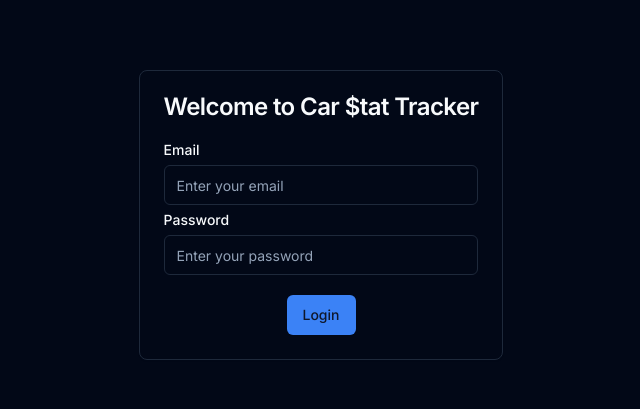
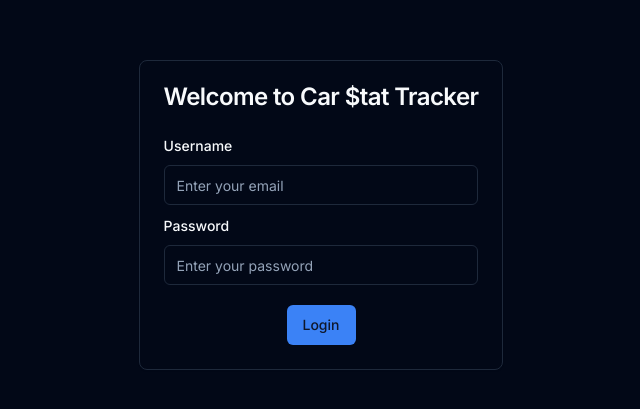
Before and after one commit to mertkaya1033/high-fidelity-proto, a Next.js app: page /login in a window 1280 px wide. Shown: the part 185-594 px from the top of the page, without its empty margins (319-959 px from the left). Built offline with nearby package versions, Linux system fonts and the light colour scheme.

Commit message:
add login logic

```diff
--- a/src/app/components/skill-list.tsx
+++ b/src/app/components/skill-list.tsx
@@ -65,8 +65,8 @@
         const saving = savings[skillStr as keyof typeof skills];
         const maxSaving = maxSavings[skillStr as keyof typeof skills];
         return (
-          <div className="flex w-full items-center justify-between">
-            <Button key={i} variant={"outline"} asChild>
+          <div className="flex w-full items-center justify-between" key={i}>
+            <Button variant={"outline"} asChild>
               <Link href={"/" + skillStr + "?" + searchParams.toString()}>
                 {skill.text}
               </Link>
--- a/src/app/layout.tsx
+++ b/src/app/layout.tsx
@@ -11,8 +11,9 @@
 });
 
 export const metadata = {
-  title: "Create T3 App",
-  description: "Generated by create-t3-app",
+  title: "Car Stat Tracker",
+  description:
+    "A stat tracking application for drivers to check their insurance savings.",
   icons: [{ rel: "icon", url: "/favicon.ico" }],
 };
 
--- a/src/app/login/page.tsx
+++ b/src/app/login/page.tsx
@@ -1,55 +1,105 @@
 "use client";
 
-// import { zodResolver } from "@hookform/resolvers/zod";
-// import { useForm } from "react-hook-form";
-// import { z } from "zod";
+import { zodResolver } from "@hookform/resolvers/zod";
+import { type SubmitHandler, useForm } from "react-hook-form";
+import { z } from "zod";
+
+// creating a schema for strings
+const formSchema = z.object({
+  username: z.string(),
+  password: z.string(),
+});
 
 import { Button } from "@/components/ui/button";
 import { Input } from "@/components/ui/input";
-import { Label } from "@/components/ui/label";
+
+import {
+  Form,
+  FormControl,
+  FormField,
+  FormItem,
+  FormLabel,
+  FormMessage,
+} from "@/components/ui/form";
 
 import { Card, CardContent, CardHeader, CardTitle } from "@/components/ui/card";
 import { useRouter } from "next/navigation";
 
-// function findUser(username: string, password: string) {
-//   const authList = [
-//     {
-//       username: "driver1",
-//       password: "password123",
-//     },
-//   ];
-
-//   return authList.find((item) => {
-//     return item.username === username && item.password === password;
-//   });
-// }
-
 export default function OtherPage() {
   const router = useRouter();
+
+  const form = useForm<z.infer<typeof formSchema>>({
+    resolver: zodResolver(formSchema),
+    defaultValues: {
+      username: "",
+      password: "",
+    },
+  });
+  const { setError } = form;
+
+  const onSubmit: SubmitHandler<z.infer<typeof formSchema>> = (data) => {
+    if (data.username === "driver1" && data.password === "password123") {
+      localStorage.setItem("isLoggedIn", "yessir");
+      router.push("/");
+      return;
+    }
+    setError("username", { message: "" });
+    setError("password", { message: "Incorrect username or password" });
+    console.log({ data });
+  };
+
   return (
     <div className="flex h-screen w-full items-center justify-center">
       <Card>
         <CardHeader>
           <CardTitle>Welcome to Car $tat Tracker</CardTitle>
         </CardHeader>
-        <CardContent className="flex flex-col gap-2">
-          <Label htmlFor="email">Email</Label>
-          <Input id="email" type="email" placeholder="Enter your email" />
-          <Label htmlFor="email">Password</Label>
-          <Input
-            id="password"
-            type="password"
-            placeholder="Enter your password"
-          />
-          <Button
-            className="mt-3 self-center"
-            onClick={() => {
-              localStorage.setItem("isLoggedIn", "yessir");
-              router.push("/");
-            }}
-          >
-            Login
-          </Button>
+        <CardContent>
+          <Form {...form}>
+            <form
+              onSubmit={form.handleSubmit(onSubmit)}
+              className="flex flex-col gap-2"
+            >
+              <FormField
+                control={form.control}
+                name="username"
+                rules={{
+                  required: true,
+                  pattern: /^driver1$/,
+                }}
+                render={({ field }) => (
+                  <FormItem>
+                    <FormLabel>Username</FormLabel>
+                    <FormControl>
+                      <Input placeholder="Enter your email" {...field} />
+                    </FormControl>
+                    <FormMessage />
+                  </FormItem>
+                )}
+              />
+              <FormField
+                control={form.control}
+                name="password"
+                rules={{ required: true, pattern: /^password123$/ }}
+                render={({ field }) => (
+                  <FormItem>
+                    <FormLabel>Password</FormLabel>
+                    <FormControl>
+                      <Input
+                        placeholder="Enter your password"
+                        type="password"
+                        {...field}
+                      />
+                    </FormControl>
+                    <FormMessage />
+                  </FormItem>
+                )}
+              />
+              <Button className="mt-3 self-center" type="submit">
+                Login
+              </Button>
+            </form>
+          </Form>
         </CardContent>
       </Card>
     </div>
--- /dev/null
+++ b/src/components/ui/form.tsx
@@ -0,0 +1,177 @@
+import * as React from "react";
+import type * as LabelPrimitive from "@radix-ui/react-label";
+import { Slot } from "@radix-ui/react-slot";
+import {
+  Controller,
+  type ControllerProps,
+  type FieldPath,
+  type FieldValues,
+  FormProvider,
+  useFormContext,
+} from "react-hook-form";
+
+import { cn } from "@/lib/utils";
+import { Label } from "@/components/ui/label";
+
+const Form = FormProvider;
+
+type FormFieldContextValue<
+  TFieldValues extends FieldValues = FieldValues,
+  TName extends FieldPath<TFieldValues> = FieldPath<TFieldValues>,
+> = {
+  name: TName;
+};
+
+const FormFieldContext = React.createContext<FormFieldContextValue>(
+  {} as FormFieldContextValue,
+);
+
+const FormField = <
+  TFieldValues extends FieldValues = FieldValues,
+  TName extends FieldPath<TFieldValues> = FieldPath<TFieldValues>,
+>({
+  ...props
+}: ControllerProps<TFieldValues, TName>) => {
+  return (
+    <FormFieldContext.Provider value={{ name: props.name }}>
+      <Controller {...props} />
+    </FormFieldContext.Provider>
+  );
+};
+
+const useFormField = () => {
+  const fieldContext = React.useContext(FormFieldContext);
+  const itemContext = React.useContext(FormItemContext);
+  const { getFieldState, formState } = useFormContext();
+
+  const fieldState = getFieldState(fieldContext.name, formState);
+
+  if (!fieldContext) {
+    throw new Error("useFormField should be used within <FormField>");
+  }
+
+  const { id } = itemContext;
+
+  return {
+    id,
+    name: fieldContext.name,
+    formItemId: `${id}-form-item`,
+    formDescriptionId: `${id}-form-item-description`,
+    formMessageId: `${id}-form-item-message`,
+    ...fieldState,
+  };
+};
+
+type FormItemContextValue = {
+  id: string;
+};
+
+const FormItemContext = React.createContext<FormItemContextValue>(
+  {} as FormItemContextValue,
+);
+
+const FormItem = React.forwardRef<
+  HTMLDivElement,
+  React.HTMLAttributes<HTMLDivElement>
+>(({ className, ...props }, ref) => {
+  const id = React.useId();
+
+  return (
+    <FormItemContext.Provider value={{ id }}>
+      <div ref={ref} className={cn("space-y-2", className)} {...props} />
+    </FormItemContext.Provider>
+  );
+});
+FormItem.displayName = "FormItem";
+
+const FormLabel = React.forwardRef<
+  React.ElementRef<typeof LabelPrimitive.Root>,
+  React.ComponentPropsWithoutRef<typeof LabelPrimitive.Root>
+>(({ className, ...props }, ref) => {
+  const { error, formItemId } = useFormField();
+
+  return (
+    <Label
+      ref={ref}
+      className={cn(error && "text-destructive", className)}
+      htmlFor={formItemId}
+      {...props}
+    />
+  );
+});
+FormLabel.displayName = "FormLabel";
+
+const FormControl = React.forwardRef<
+  React.ElementRef<typeof Slot>,
+  React.ComponentPropsWithoutRef<typeof Slot>
+>(({ ...props }, ref) => {
+  const { error, formItemId, formDescriptionId, formMessageId } =
+    useFormField();
+
+  return (
+    <Slot
+      ref={ref}
+      id={formItemId}
+      aria-describedby={
+        !error
+          ? `${formDescriptionId}`
+          : `${formDescriptionId} ${formMessageId}`
+      }
+      aria-invalid={!!error}
+      {...props}
+    />
+  );
+});
+FormControl.displayName = "FormControl";
+
+const FormDescription = React.forwardRef<
+  HTMLParagraphElement,
+  React.HTMLAttributes<HTMLParagraphElement>
+>(({ className, ...props }, ref) => {
+  const { formDescriptionId } = useFormField();
+
+  return (
+    <p
+      ref={ref}
+      id={formDescriptionId}
+      className={cn("text-sm text-muted-foreground", className)}
+      {...props}
+    />
+  );
+});
+FormDescription.displayName = "FormDescription";
+
+const FormMessage = React.forwardRef<
+  HTMLParagraphElement,
+  React.HTMLAttributes<HTMLParagraphElement>
+>(({ className, children, ...props }, ref) => {
+  const { error, formMessageId } = useFormField();
+  const body = error ? String(error?.message) : children;
+
+  if (!body) {
+    return null;
+  }
+
+  return (
+    <p
+      ref={ref}
+      id={formMessageId}
+      className={cn("text-sm font-medium text-destructive", className)}
+      {...props}
+    >
+      {body}
+    </p>
+  );
+});
+FormMessage.displayName = "FormMessage";
+
+export {
+  useFormField,
+  Form,
+  FormItem,
+  FormLabel,
+  FormControl,
+  FormDescription,
+  FormMessage,
+  FormField,
+};
```
